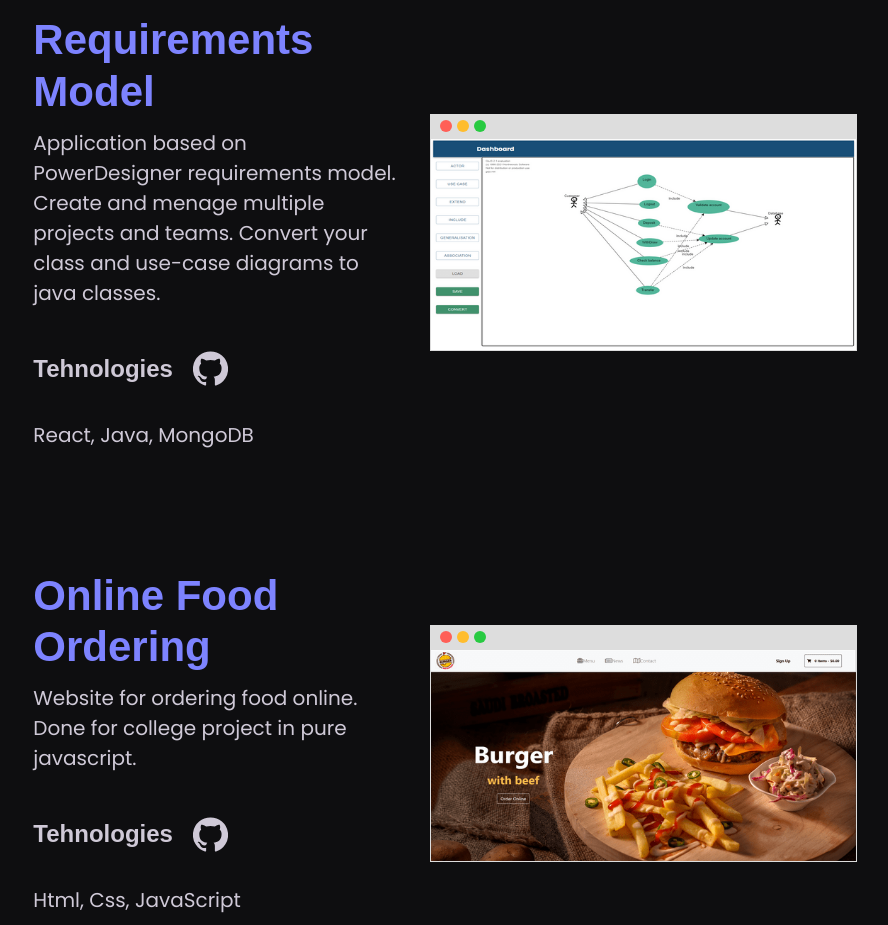
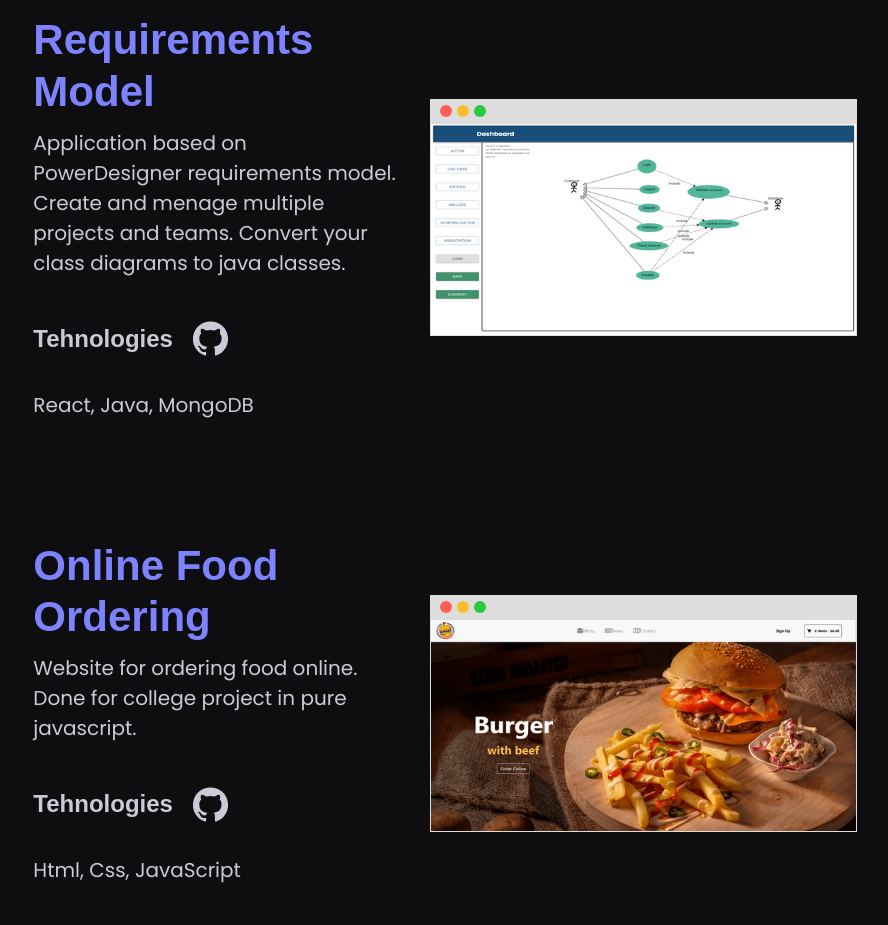
Before and after one commit to SupremeHan/app-portfolio, a Next.js app: page /projects in a window 1280 px wide. Shown: the part 1060-1985 px from the top of the page, without its empty margins (210-1098 px from the left). Built offline with nearby package versions, Linux system fonts and the light colour scheme.

Commit message:
Text changes

```diff
--- a/pages/projects.js
+++ b/pages/projects.js
@@ -24,7 +24,7 @@ export default function About() {
             />
             <Project
                 title='Requirements Model'
-                description={`Application based on PowerDesigner requirements model. Create and menage multiple projects and teams. Convert your class and use-case diagrams to java classes.`}
+                description={`Application based on PowerDesigner requirements model. Create and menage multiple projects and teams. Convert your class diagrams to java classes.`}
                 tehnologies={['React, Java, MongoDB']}
                 img="/images/projects/rqmApp.png"
                 link="https://github.com/SupremeHan/rqm_app"
```
